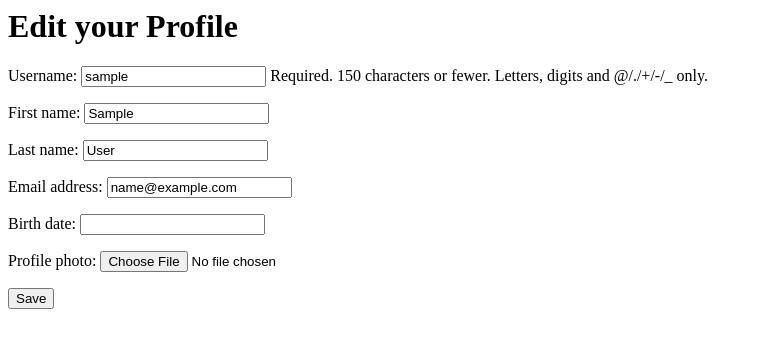
After one commit to mrshanas/posty, a Django app: page /edit_profile/1/ in a window 1280 px wide. The commit adds this page. Shown: the top 348 px of the page, without its empty margins (0-759 px from the left). Run offline with Django 4.2, Linux system fonts and the light colour scheme; the visitor is signed in with stand-in values (Sample User, id 1).

Commit message:
User edit profile

```diff
--- a/core/urls.py
+++ b/core/urls.py
@@ -4,5 +4,6 @@ from django.urls import path,include
 urlpatterns = [
     path('admin/', admin.site.urls),
     path('users/',include('django.contrib.auth.urls')),
-    path('posty/',include('posty.urls')),
+    # path('posty/',include('posty.urls')),
+    path('',include('posty.urls',namespace='posty')),
 ]
--- a/posty/forms.py
+++ b/posty/forms.py
@@ -1,7 +1,9 @@
 from django.contrib.auth.models import User
 from django import forms
 
-class ProfileCreateForm(forms.ModelForm):
+from posty.models import Profile
+
+class UserCreateForm(forms.ModelForm):
     """A form to create new users"""
 
     class Meta:
@@ -11,3 +13,29 @@ class ProfileCreateForm(forms.ModelForm):
         widgets = {
             'password':forms.PasswordInput
         }
+
+
+
+class ProfileCreateForm(forms.ModelForm):
+    """A form to create new profile for users"""
+    class Meta:
+        model = Profile
+        exclude = ['user','date_created']
+        widgets = {
+            'birth_date':forms.DateInput
+        }
+
+
+class UserEditForm(forms.ModelForm):
+    """A form to edit users credentials"""
+    class Meta:
+        model = User
+        fields = ['username','first_name','last_name','email']
+
+
+class ProfileEditForm(forms.ModelForm):
+    """A form to edit users profile"""
+
+    class Meta:
+        model = Profile
+        exclude = ['date_created','user']
--- a/posty/models.py
+++ b/posty/models.py
@@ -2,10 +2,10 @@ from django.db import models
 from django.conf import settings
 # Create your models here.
 class Profile(models.Model):
-    user = models.OneToOneField(settings.AUTH_USER_MODEL,on_delete=models.CASCADE)
+    user = models.OneToOneField(settings.AUTH_USER_MODEL,on_delete=models.CASCADE,related_name='user_profile')
 
     birth_date = models.DateField(blank=True,null=True)
 
     date_created = models.DateField(auto_now_add=True)
 
-    profile_photo = models.ImageField(upload_to='%Y/%m/%d',blank=True)
+    profile_photo = models.ImageField(upload_to='Users/%Y/%m/%d',blank=True)
--- a/posty/urls.py
+++ b/posty/urls.py
@@ -4,5 +4,6 @@ app_name = 'posty'
 
 urlpatterns = [
     path('',views.home,name='home'),
-    path('register/',views.register,name='register')
+    path('register/',views.register,name='register'),
+    path('edit_profile/<int:user_id>/',views.edit_profile,name='edit_profile')
 ]
--- a/posty/views.py
+++ b/posty/views.py
@@ -1,8 +1,10 @@
-from django.shortcuts import redirect, render
+from django.http import HttpResponse
+from django.shortcuts import get_object_or_404, redirect, render
 from django.contrib.auth.decorators import login_required
 
 from posty.models import Profile
-from .forms import ProfileCreateForm
+from .forms import ProfileCreateForm, ProfileEditForm,UserCreateForm, UserEditForm
+from django.contrib.auth.models import User
 
 # Create your views here.
 @login_required
@@ -15,20 +17,51 @@ def register(request):
     """Register users to the database"""
     if request.method != 'POST':
         form = ProfileCreateForm()
+        user = UserCreateForm()
 
     else:
         form = ProfileCreateForm(data=request.POST)
+        user = UserCreateForm(data=request.POST)
 
-        if form.is_valid():
-            cd = form.cleaned_data
-            new_user = form.save(commit=False)
+        if form.is_valid() and user.is_valid():
+            cd = user.cleaned_data
+            new_user = user.save(commit=False)
             new_user.set_password(cd['password'])
             new_user.save()
 
-            Profile.objects.create(user=new_user)
+            # Profile.objects.create(user=new_user)
+            new_profile = form.save(commit=False)
+            new_profile.user = new_user
+            new_profile.save()
             return redirect('posty:home')
 
         else:
             return redirect('posty:register')
 
-    return render(request,'users/register.html',{'form':form})
+    return render(request,'users/register.html',{'form':user,'profile':form})
+
+@login_required
+def edit_profile(request,user_id):
+    """Enable users to edit their profiles"""
+    # user = User.objects.get(id=user_id)
+    # user = get_object_or_404(User,id=user_id)
+    print(request.user)
+
+    if request.method != 'POST':
+        profile_edit_form = ProfileEditForm(instance=request.user)
+        user_edit_form = UserEditForm(instance=request.user)
+
+
+    else:
+        profile_edit_form = ProfileEditForm(data=request.POST,instance=request.user)
+        user_edit_form = UserEditForm(data=request.POST)
+
+        if profile_edit_form.is_valid() and user_edit_form.is_valid():
+            profile_edit_form.save()
+            user_edit_form.save()
+            return redirect('posty:home')
+
+        else:
+            return redirect('posty:edit_profile',args=request.user.id)
+
+    return render(request,'users/edit_profile.html',{'form':user_edit_form,'profile':profile_edit_form})
--- /dev/null
+++ b/templates/users/edit_profile.html
@@ -0,0 +1,7 @@
+<h1>Edit your Profile</h1>
+<form>
+    {{ form.as_p }}
+    {{ profile.as_p }}
+    {% csrf_token %}
+    <input type="submit" value="Save"/>
+</form>
--- a/templates/users/register.html
+++ b/templates/users/register.html
@@ -1,5 +1,6 @@
 <form method="post">
     {{ form.as_p }}
+    {{ profile.as_p }}
     {% csrf_token %}
     <input type="submit" value="Register"/>
 </form>
```
Also changed, not shown: posty/migrations/0004_alter_profile_profile_photo_alter_profile_user.py (added).
